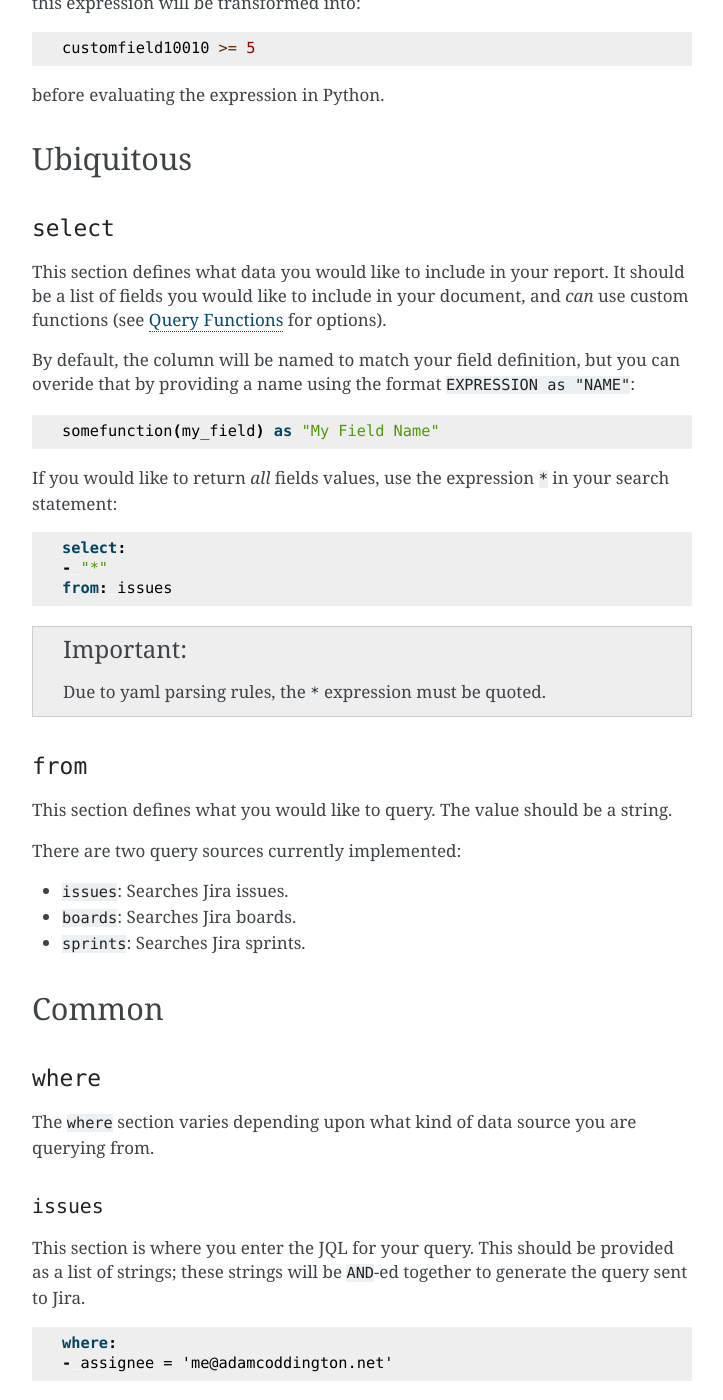
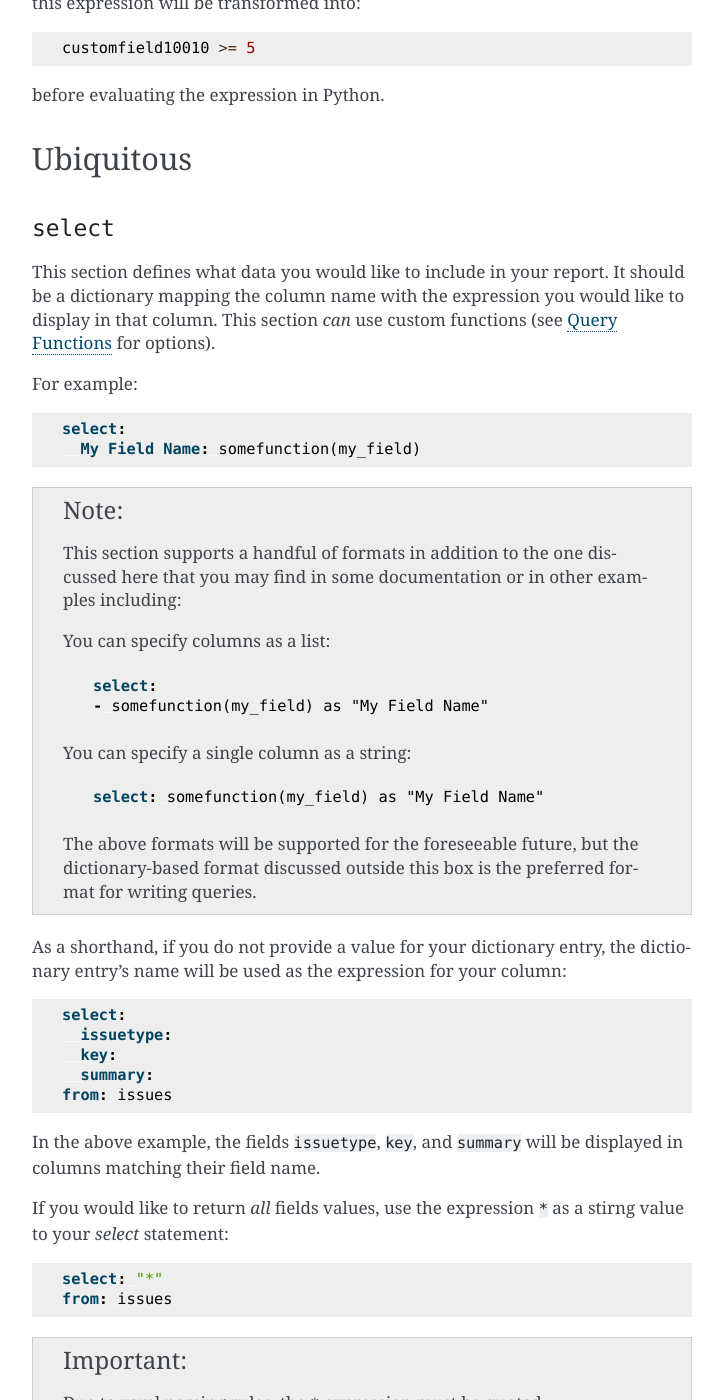
Before and after one commit to coddingtonbear/jira-select, a Sphinx documentation site: the page built from docs/query.rst, in a window 1280 px wide and 1400 px high, scrolled down 2671 px. Shown: the whole window, without its empty margins (388-1111 px from the left). Built offline with Sphinx 7.4.7, drawn with Linux system fonts in a browser that asks for light colours; some of the changed text lies outside the part shown.

Commit message:
Switch to dictionary-based column specifications.

```diff
--- a/docs/parameters.rst
+++ b/docs/parameters.rst
@@ -14,7 +14,7 @@ be used when interpreting the query.
 .. code-block:: yaml
 
    select:
-   - key
+     Issue Key: key
    from: issues
    where:
    - project = "{params.project}"
--- a/docs/query.rst
+++ b/docs/query.rst
@@ -9,20 +9,20 @@ Here's a simple example that will return all Jira issues assigned to you:
 .. code-block:: yaml
 
    select:
-   - key
-   - summary
+   - Issue Key: key
+   - Issue Summary: summary
    from: issues
    where:
    - assignee = "your-email@your-company.net"
 
-Here's a query that uses _all_ of the possible sections,
+Here's a query that uses many more of the possible sections,
 but know that in real life, you're very unlikely to use them all at once:
 
 .. code-block:: yaml
 
    select:
-   - assignee
-   - len(key)
+     My Assignee: assignee
+     Key Length: len(key)
    from: issues
    expand:
    - changelog
@@ -92,21 +92,61 @@ Ubiquitous
 ~~~~~~~~~~
 
 This section defines what data you would like to include in your report.
-It should be a list of fields you would like to include in your document,
-and *can* use custom functions (see :ref:`Query Functions` for options).
+It should be a dictionary mapping the column name with the expression
+you would like to display in that column.
+This section *can* use custom functions (see :ref:`Query Functions` for options).
 
-By default, the column will be named to match your field definition,
-but you can overide that by providing a name using the format ``EXPRESSION as "NAME"``::
-
-    somefunction(my_field) as "My Field Name"
-
-If you would like to return *all* fields values,
-use the expression ``*`` in your search statement:
+For example:
 
 .. code-block:: yaml
 
    select:
-   - "*"
+     My Field Name: somefunction(my_field)
+
+.. note::
+
+   This section supports a handful of formats
+   in addition to the one discussed here
+   that you may find in some documentation
+   or in other examples including:
+
+   You can specify columns as a list:
+
+   .. code-block:: yaml
+
+      select:
+      - somefunction(my_field) as "My Field Name"
+
+   You can specify a single column as a string:
+
+   .. code-block:: yaml
+
+      select: somefunction(my_field) as "My Field Name"
+
+   The above formats will be supported for the foreseeable future,
+   but the dictionary-based format discussed outside this box is the
+   preferred format for writing queries.
+
+As a shorthand, if you do not provide a value for your dictionary entry,
+the dictionary entry's name will be used as the expression for your column:
+
+.. code-block:: yaml
+
+   select:
+     issuetype:
+     key:
+     summary:
+   from: issues
+
+In the above example, the fields ``issuetype``, ``key``, and ``summary``
+will be displayed in columns matching their field name.
+
+If you would like to return *all* fields values,
+use the expression ``*`` as a stirng value to your `select` statement:
+
+.. code-block:: yaml
+
+   select: "*"
    from: issues
 
 .. important::
@@ -218,8 +258,8 @@ you could run the following query:
 .. code-block:: yaml
 
    select:
-   - issuetype
-   - len(key)
+     Issue Type: issuetype
+     Key Length: len(key)
    from: issues
    where:
    - assignee = "your-email@your-company.net"
@@ -246,7 +286,7 @@ causing all rows to be grouped together:
 .. code-block:: yaml
 
    select:
-   - len(key)
+     Key Length: len(key)
    from: issues
    where:
    - assignee = "your-email@your-company.net"
--- a/docs/troubleshooting.rst
+++ b/docs/troubleshooting.rst
@@ -38,7 +38,7 @@ of the field; e.g.
 .. code-block:: yaml
 
    select:
-   - issuetype.raw
+     Raw Issue Data: issuetype.raw
    from: issues
 
 I can't connect because my Jira instance uses a self-signed certificate
@@ -80,5 +80,5 @@ for example:
 .. code-block:: yaml
 
    select:
-   - '{Story Points}'
+     Story Points: '{Story Points}'
    from: issues
```
Also changed, not shown: docs/examples.rst (+7 -8 lines), docs/functions.rst (+7 -8 lines), docs/how_to.rst (+18 -18 lines), readme.md (+2 -2 lines), 2 other files.
